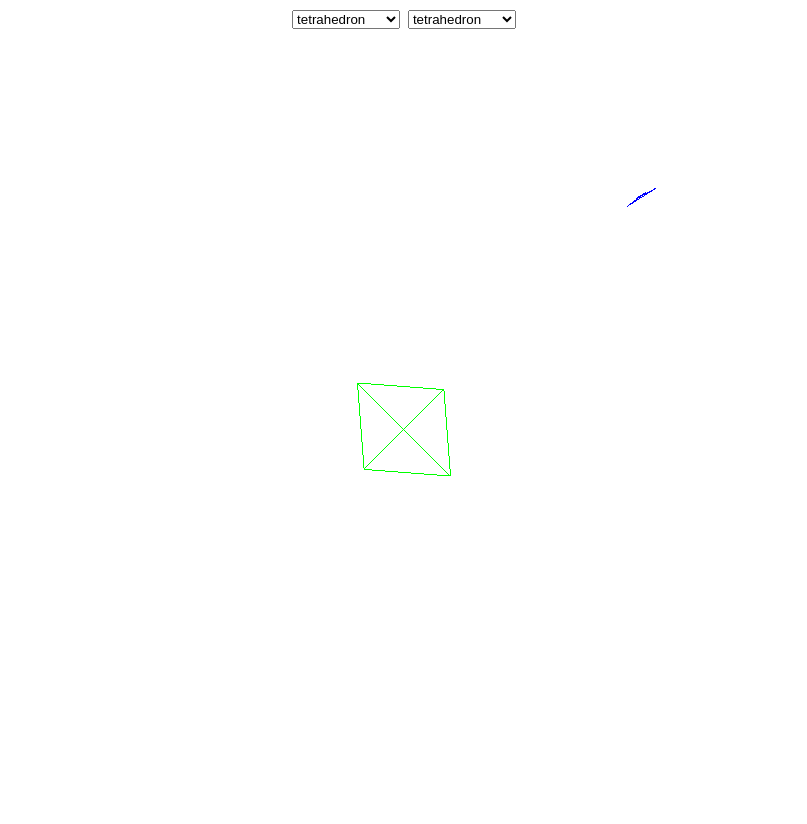
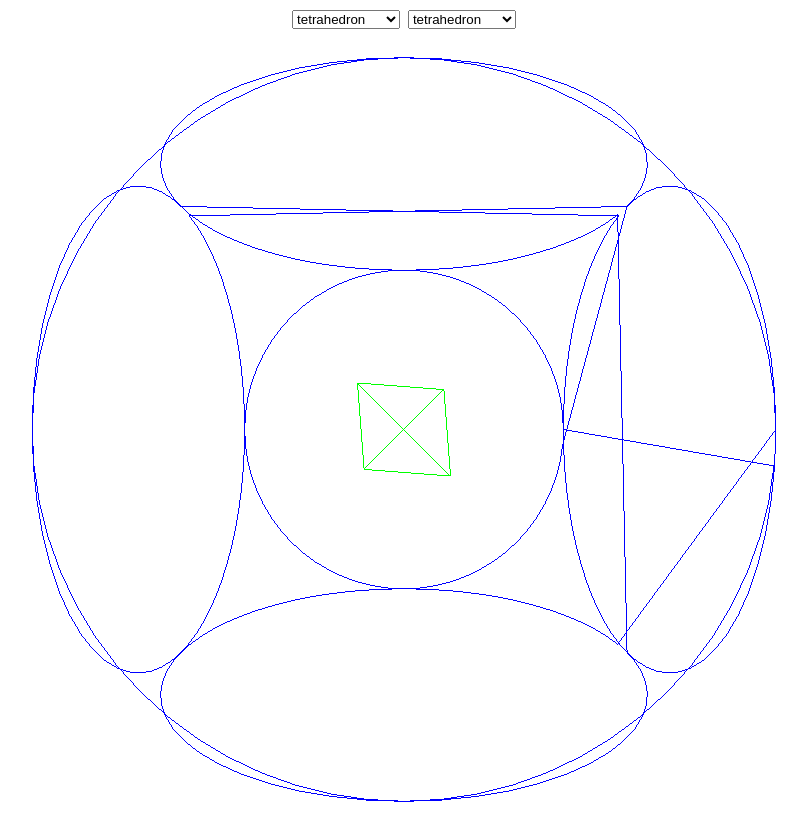
Before and after one commit to oxbits/oxbits.github.io, a plain HTML site: page platonix/logo.html in a window 1280 px wide. Shown: the whole page, without its empty margins (236-1043 px from the left). Drawn offline with Linux system fonts and the light colour scheme.

Commit message:
Update logo.html

```diff
--- a/platonix/logo.html
+++ b/platonix/logo.html
@@ -492,8 +492,390 @@ tetra_0 = [
 ];
 
 tetra_0_lines = [
-	0, 2,    2, 1,
-	1, 3,    3, 0
+    0, 1,
+1, 2,
+2, 3,
+3, 4,
+4, 5,
+5, 6,
+6, 7,
+7, 8,
+8, 9,
+9, 10,
+10, 11,
+11, 12,
+12, 13,
+13, 14,
+14, 15,
+15, 16,
+16, 17,
+17, 18,
+18, 19,
+19, 20,
+20, 21,
+21, 22,
+22, 23,
+23, 24,
+24, 25,
+25, 26,
+26, 27,
+27, 28,
+28, 29,
+29, 30,
+30, 31,
+31, 32,
+32, 33,
+33, 34,
+34, 35,
+35, 36,
+36, 37,
+37, 38,
+38, 39,
+39, 40,
+40, 41,
+41, 42,
+42, 43,
+43, 44,
+44, 45,
+45, 46,
+46, 47,
+47, 48,
+48, 49,
+49, 50,
+50, 51,
+51, 52,
+52, 53,
+53, 54,
+54, 55,
+55, 56,
+56, 57,
+57, 58,
+58, 59,
+59, 60,
+60, 61,
+61, 62,
+62, 63,
+63, 64,
+64, 65,
+65, 66,
+66, 67,
+67, 68,
+68, 69,
+69, 70,
+70, 71,
+71, 72,
+72, 73,
+73, 74,
+74, 75,
+75, 76,
+76, 77,
+77, 78,
+78, 79,
+79, 80,
+80, 81,
+81, 82,
+82, 83,
+83, 84,
+84, 85,
+85, 86,
+86, 87,
+87, 88,
+88, 89,
+89, 90,
+90, 91,
+91, 92,
+92, 93,
+93, 94,
+94, 95,
+95, 96,
+96, 97,
+97, 98,
+98, 99,
+99, 100,
+100, 101,
+101, 102,
+102, 103,
+103, 104,
+104, 105,
+105, 106,
+106, 107,
+107, 108,
+108, 109,
+109, 110,
+110, 111,
+111, 112,
+112, 113,
+113, 114,
+114, 115,
+115, 116,
+116, 117,
+117, 118,
+118, 119,
+119, 120,
+120, 121,
+121, 122,
+122, 123,
+123, 124,
+124, 125,
+125, 126,
+126, 127,
+127, 128,
+128, 129,
+129, 130,
+130, 131,
+131, 132,
+132, 133,
+133, 134,
+134, 135,
+135, 136,
+136, 137,
+137, 138,
+138, 139,
+139, 140,
+140, 141,
+141, 142,
+142, 143,
+143, 144,
+144, 145,
+145, 146,
+146, 147,
+147, 148,
+148, 149,
+149, 150,
+150, 151,
+151, 152,
+152, 153,
+153, 154,
+154, 155,
+155, 156,
+156, 157,
+157, 158,
+158, 159,
+159, 160,
+160, 161,
+161, 162,
+162, 163,
+163, 164,
+164, 165,
+165, 166,
+166, 167,
+167, 168,
+168, 169,
+169, 170,
+170, 171,
+171, 172,
+172, 173,
+173, 174,
+174, 175,
+175, 176,
+176, 177,
+177, 178,
+178, 179,
+179, 180,
+180, 181,
+181, 182,
+182, 183,
+183, 184,
+184, 185,
+185, 186,
+186, 187,
+187, 188,
+188, 189,
+189, 190,
+190, 191,
+191, 192,
+192, 193,
+193, 194,
+194, 195,
+195, 196,
+196, 197,
+197, 198,
+198, 199,
+199, 200,
+200, 201,
+201, 202,
+202, 203,
+203, 204,
+204, 205,
+205, 206,
+206, 207,
+207, 208,
+208, 209,
+209, 210,
+210, 211,
+211, 212,
+212, 213,
+213, 214,
+214, 215,
+215, 216,
+216, 217,
+217, 218,
+218, 219,
+219, 220,
+220, 221,
+221, 222,
+222, 223,
+223, 224,
+224, 225,
+225, 226,
+226, 227,
+227, 228,
+228, 229,
+229, 230,
+230, 231,
+231, 232,
+232, 233,
+233, 234,
+234, 235,
+235, 236,
+236, 237,
+237, 238,
+238, 239,
+239, 240,
+240, 241,
+241, 242,
+242, 243,
+243, 244,
+244, 245,
+245, 246,
+246, 247,
+247, 248,
+248, 249,
+249, 250,
+250, 251,
+251, 252,
+252, 253,
+253, 254,
+254, 255,
+255, 256,
+256, 257,
+257, 258,
+258, 259,
+259, 260,
+260, 261,
+261, 262,
+262, 263,
+263, 264,
+264, 265,
+265, 266,
+266, 267,
+267, 268,
+268, 269,
+269, 270,
+270, 271,
+271, 272,
+272, 273,
+273, 274,
+274, 275,
+275, 276,
+276, 277,
+277, 278,
+278, 279,
+279, 280,
+280, 281,
+281, 282,
+282, 283,
+283, 284,
+284, 285,
+285, 286,
+286, 287,
+287, 288,
+288, 289,
+289, 290,
+290, 291,
+291, 292,
+292, 293,
+293, 294,
+294, 295,
+295, 296,
+296, 297,
+297, 298,
+298, 299,
+299, 300,
+300, 301,
+301, 302,
+302, 303,
+303, 304,
+304, 305,
+305, 306,
+306, 307,
+307, 308,
+308, 309,
+309, 310,
+310, 311,
+311, 312,
+312, 313,
+313, 314,
+314, 315,
+315, 316,
+316, 317,
+317, 318,
+318, 319,
+319, 320,
+320, 321,
+321, 322,
+322, 323,
+323, 324,
+324, 325,
+325, 326,
+326, 327,
+327, 328,
+328, 329,
+329, 330,
+330, 331,
+331, 332,
+332, 333,
+333, 334,
+334, 335,
+335, 336,
+336, 337,
+337, 338,
+338, 339,
+339, 340,
+340, 341,
+341, 342,
+342, 343,
+343, 344,
+344, 345,
+345, 346,
+346, 347,
+347, 348,
+348, 349,
+349, 350,
+350, 351,
+351, 352,
+352, 353,
+353, 354,
+354, 355,
+355, 356,
+356, 357,
+357, 358,
+358, 359,
+359, 360,
+360, 361,
+361, 362,
+362, 363,
+363, 364,
+364, 365,
+365, 366,
+366, 367,
+367, 368,
+368, 369,
+369, 370,
+370, 371,
+371, 372,
+372, 373,
+373, 374,
+374, 375,
+375, 376,
+376, 377,
+377, 378,
+378, 379,
+379, 380,
+380, 381,
+381, 382,
+382, 383,
+383, 0
 ];
 
 
```
